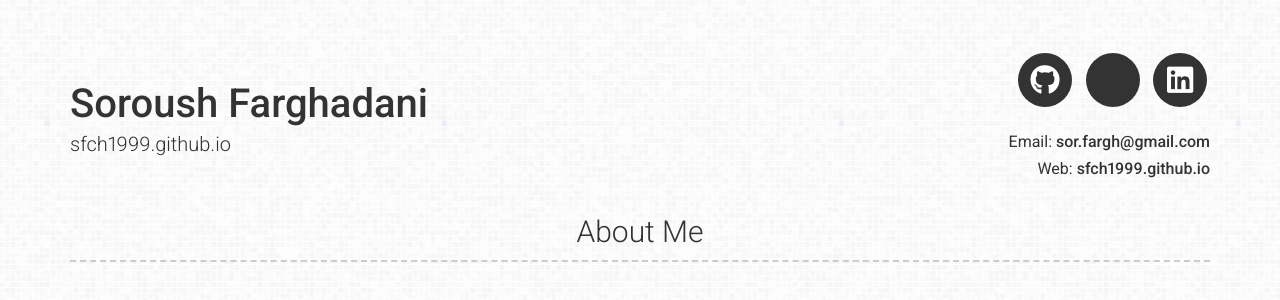
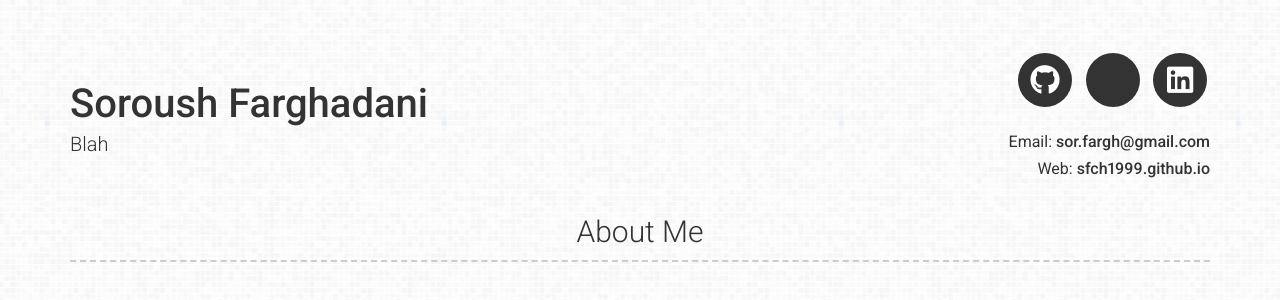
Before and after one commit to sfch1999/sfch1999.github.io, a Jekyll site: the page built from index.md, in a window 1280 px wide and 900 px high. Shown: the top 300 px of the window. Built offline with Jekyll 4.4.1, drawn with Linux system fonts in a browser that asks for light colours; a style sheet for code colours, icons or effects is not loaded; part of the change alters nothing that is shown.

```diff
--- a/_config.yml
+++ b/_config.yml
@@ -4,7 +4,7 @@
 
 # Personal info
 name: Soroush Farghadani
-#title: Blah
+title: Blah
 email: sor.fargh@gmail.com
 website: sfch1999.github.io
 
```
